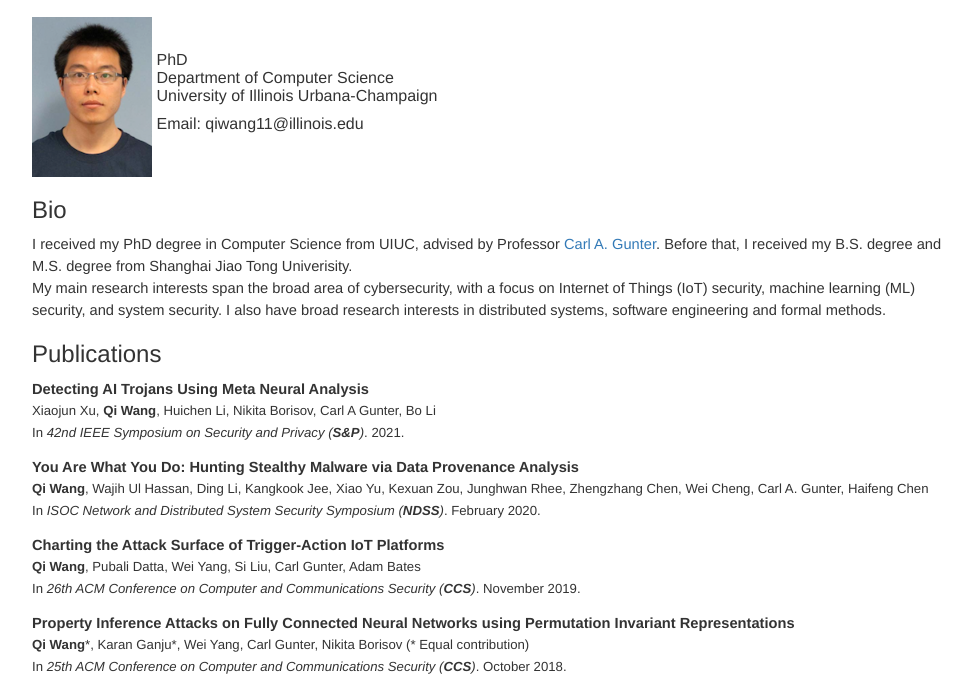
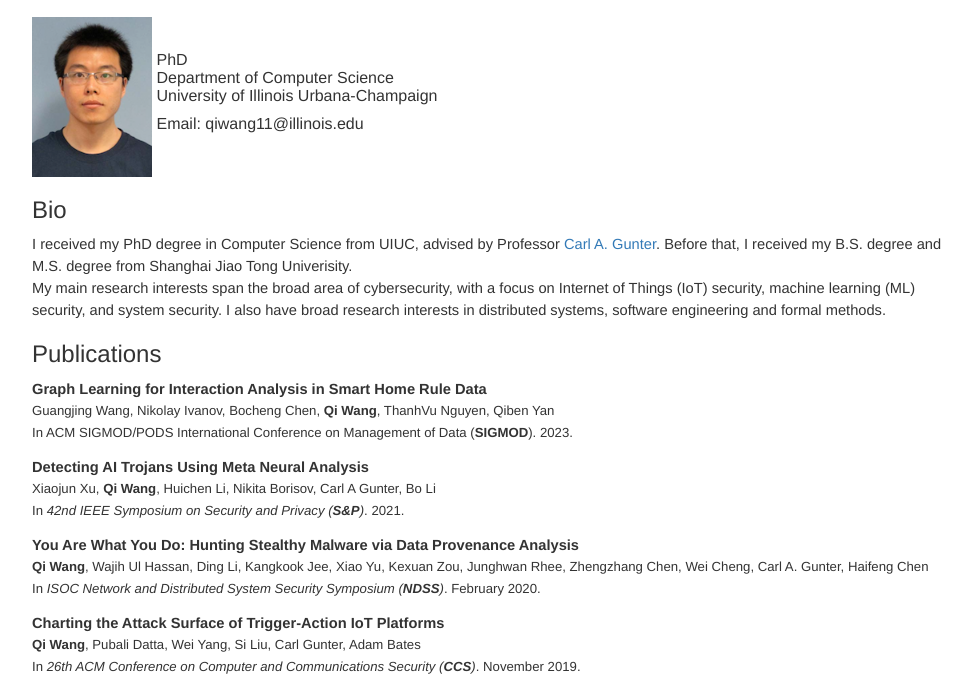
Before and after one commit to aywq2008/aywq2008.github.io, a plain HTML site: page index.html in a window 1280 px wide. Shown: the part 77-764 px from the top of the page, without its empty margins (138-1110 px from the left). Drawn offline with Linux system fonts and the light colour scheme.

Commit message:
add sigmod paper

```diff
--- a/index.html
+++ b/index.html
@@ -55,6 +55,15 @@
             <div class="section" id="research">
                 <link rel="stylesheet" type="text/css" href="./resources/pubs.css">
                 <h3 id="nav-pub">Publications</h3>
+                <div class="pub" data-type="Conference paper">
+                    <div class="pub-meta">
+                        <span class="pub-title">Graph Learning for Interaction Analysis in Smart Home Rule Data</span><br> <span
+                            class="pub-author">Guangjing Wang, Nikolay Ivanov, Bocheng Chen, <b>Qi Wang</b>, ThanhVu Nguyen, Qiben Yan</span><br>
+                        <span
+                                class="pub-in"> In ACM SIGMOD/PODS International Conference on Management of Data (<b>SIGMOD</b>)</i>. 2023.
+                            </span>
+                    </div>
+                </div>
                 <div class="pub" data-type="Conference paper">
                     <div class="pub-meta">
                         <span class="pub-title">Detecting AI Trojans Using Meta Neural Analysis</span><br> <span
```
